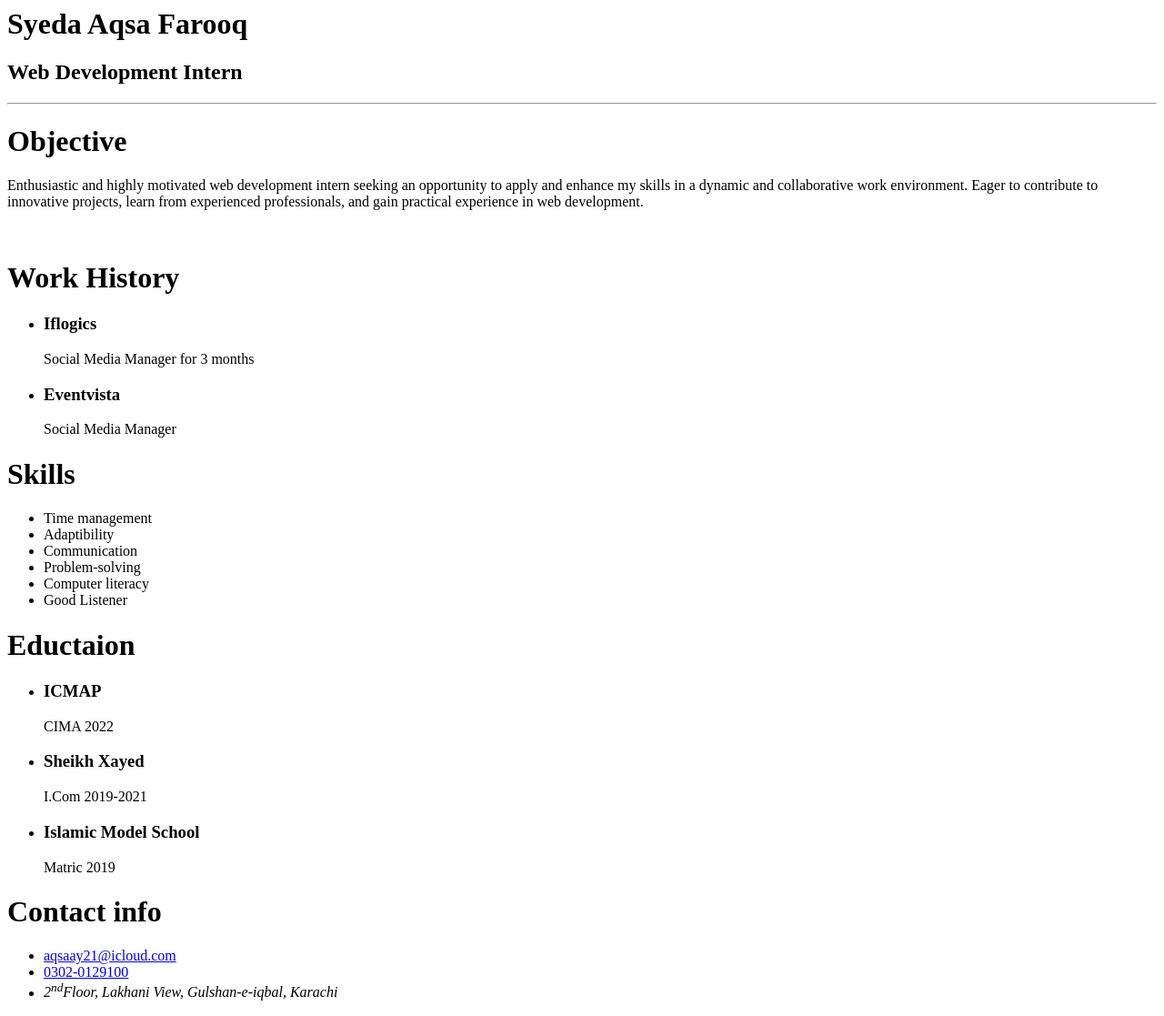
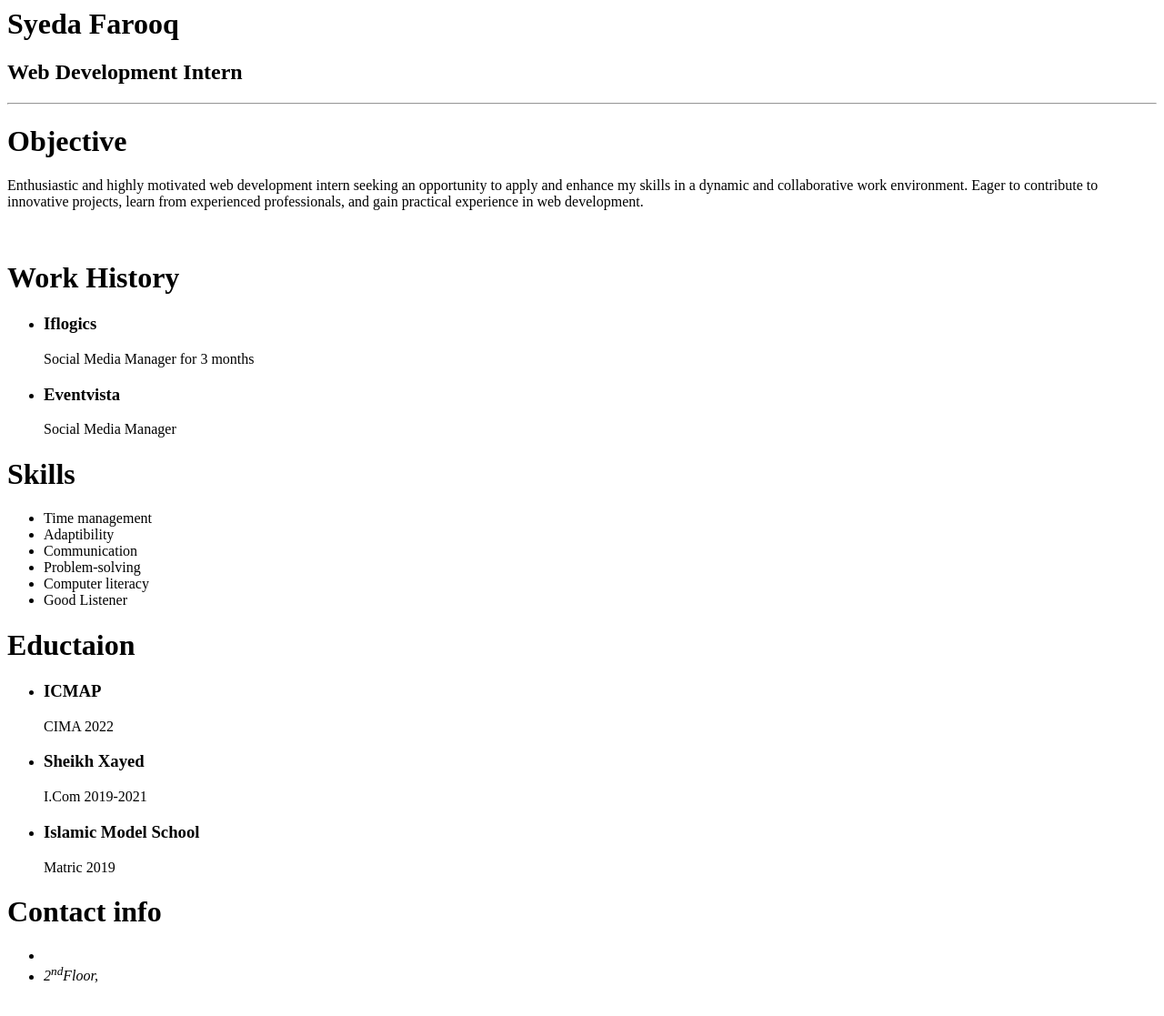
Before and after one commit to MirzaSajjad/Figma, a plain HTML site: page aqsacv.html in a window 1280 px wide. Shown: the whole page at 91% size. Drawn offline with Linux system fonts and the light colour scheme.

Commit message:
Update cv.html

```diff
--- a/aqsacv.html
+++ b/aqsacv.html
@@ -1,11 +1,11 @@
 <html>
     <head>
         <title>
-            Aqsa Resume
+             Resume
         </title>
     </head>
     <body>
-        <h1>Syeda Aqsa Farooq</h1>
+        <h1>Syeda Farooq</h1>
         <h2>Web Development Intern </h2>
         <hr/>
         <h1>Objective</h1>
@@ -34,9 +34,9 @@
         </ul>
         <h1>Contact info </h1>
         <ul>
-            <li><a href="mailto:aqsaay21@icloud.com">aqsaay21@icloud.com</a></li>
-            <li><a href="callto:03020129100">0302-0129100</a></li>
-            <li><address>2<sup>nd</sup>Floor, Lakhani View, Gulshan-e-iqbal, Karachi</address></li>
+            <li><a href="mailto:</a></li>
+            <li><a href="callto:"></a></li>
+            <li><address>2<sup>nd</sup>Floor,</address></li>
         </ul>
     </body>
 </html>
```
